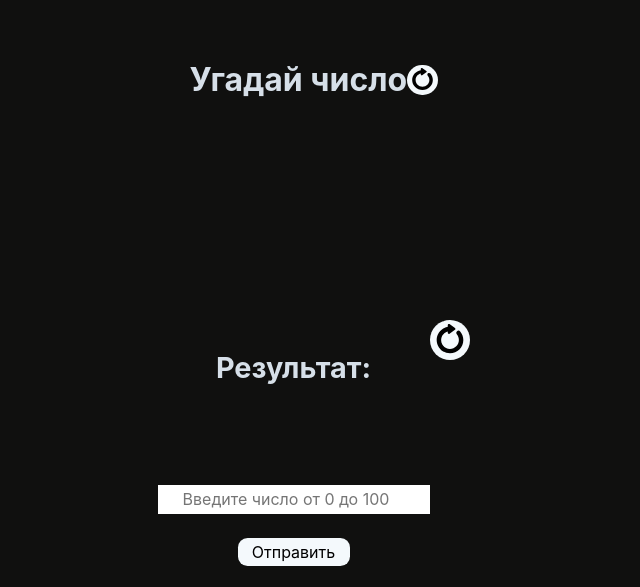
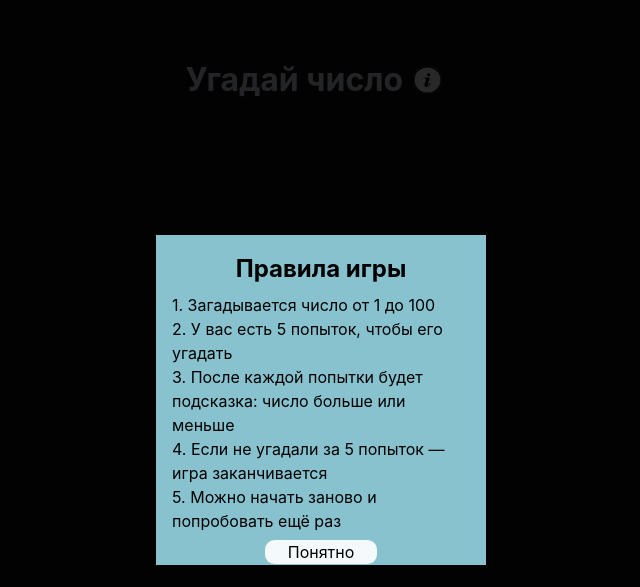
Before and after one commit to L1ttleDolly/guess-the-number, a website built with Vite: page index.html in a window 1280 px wide. Both pictures are taken after a click on the button 741 px from the left and 79 px from the top of the page. Shown: the whole page, without its empty margins (319-959 px from the left). Built offline with nearby package versions, Linux system fonts and the light colour scheme; files whose address does not match are found by name.

Commit message:
Добавлены правила игры

```diff
--- a/index.html
+++ b/index.html
@@ -8,6 +8,21 @@
     <script type="module" src="./src/main.js" defer></script>
   </head>
   <body class="page">
+  <dialog
+
+          aria-label="Правила игры"
+          class="modal"
+  >
+    <h2>Правила игры</h2>
+    <ul>
+      <li>1. Загадывается число от 1 до 100</li>
+      <li>2. У вас есть 5 попыток, чтобы его угадать</li>
+      <li>3. После каждой попытки будет подсказка: число больше или меньше</li>
+      <li>4. Если не угадали за 5 попыток — игра заканчивается</li>
+      <li>5. Можно начать заново и попробовать ещё раз</li>
+    </ul>
+    <button class="button modal__button-close">Понятно</button>
+  </dialog>
     <header class="header__container">
       <h1 class="header__title">Угадай число</h1>
       <p class="header__description"></p>
--- a/src/components/button/button.css
+++ b/src/components/button/button.css
@@ -33,7 +33,7 @@
     height: 2.5rem;
     border-radius: 50%;
     align-items: start;
-    background-image: url("C:\Users\veeta\dev\gTn\public\restart.svg");
+    background-image: url("/restart.svg");
     background-size: 100%;
     background-position: center;
 }
@@ -41,11 +41,11 @@
 .button-info {
     align-self: center;
     transition-duration: 0.2s;
-    width: 1.9rem;
-    height: 1.9rem;
+    width: 1.8rem;
+    height: 1.8rem;
     border-radius: 50%;
     align-items: start;
-    background-image: url("/restart.svg");
-    background-size: 100%;
+    background-image: url("/more-info-icon.svg");
+    background-size: cover;
     background-position: center;
 }
--- a/src/components/header/header.css
+++ b/src/components/header/header.css
@@ -2,6 +2,7 @@
     display: flex;
     flex-direction: row;
     justify-content: center;
+    gap: 0.3rem;
     width: 100%;
     height: 20vh;
     margin-bottom: 10rem;
--- /dev/null
+++ b/src/components/modal/modal.css
@@ -0,0 +1,23 @@
+dialog {
+    width: 21rem;
+    height: 21rem;
+    background-color: #88C2CE;
+    overflow: hidden;
+
+    &::backdrop {
+       background-color: rgba(0, 0, 0, 0.84);
+    }
+}
+
+.modal-isOpen{
+    display: flex;
+    flex-direction: column;
+    align-items: center;
+    row-gap: 0.4rem;
+}
+
+.modal__button-close {
+    border-radius: 0.6rem;
+    width: 7rem;
+    height: 1.8rem;;
+}
--- a/src/main.js
+++ b/src/main.js
@@ -8,6 +8,9 @@ const input = $('.input')
 const restartButton = $('.button-interactive')
 const resultContainer = $('.content__result')
 const answers = $('.content__answers')
+const modal = $('.modal')
+const buttonModalOpen = $('.button-info')
+const buttonModalClose = $('.modal__button-close')
 
 let randomInt
 
@@ -68,6 +71,15 @@ function restartGame() {
     startNewGame()
 }
 
+function openModal() {
+    modal.showModal()
+    modal.classList.toggle('modal-isOpen')
+}
+function closeModal() {
+    modal.close()
+    modal.classList.toggle('modal-isOpen')
+}
+
 restartButton.addEventListener('click', () => {
     restartGame()
 })
@@ -76,3 +88,11 @@ form.addEventListener('submit', (e) => {
     e.preventDefault()
     isShowResult()
 })
+
+buttonModalOpen.addEventListener('click', () => {
+    openModal()
+})
+
+buttonModalClose.addEventListener('click', () => {
+    closeModal()
+})
--- a/src/style.css
+++ b/src/style.css
@@ -5,7 +5,7 @@
 @import "components/form/input.css";
 @import "components/header/header.css";
 @import "components/sectionContent/content.css";
-
+@import "components/modal/modal.css";
 .page {
     min-height: 100vh;
     font-family: 'Inter', sans-serif;
```
Also changed, not shown: public/image/button/restart.svg (deleted), public/info.svg (added), public/more-info-icon.svg (added).
